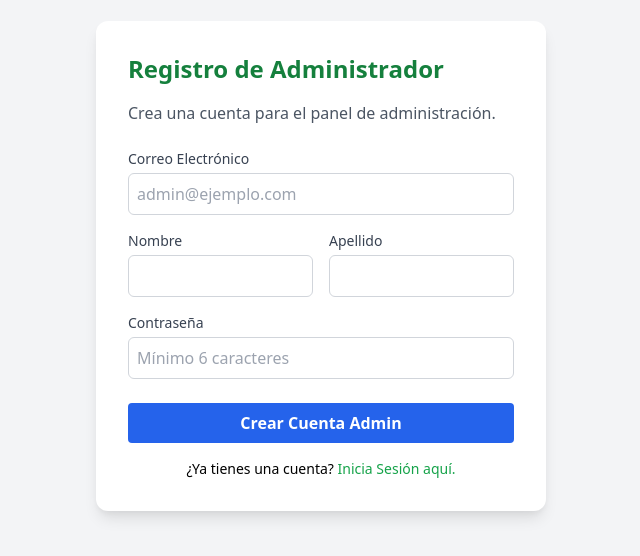
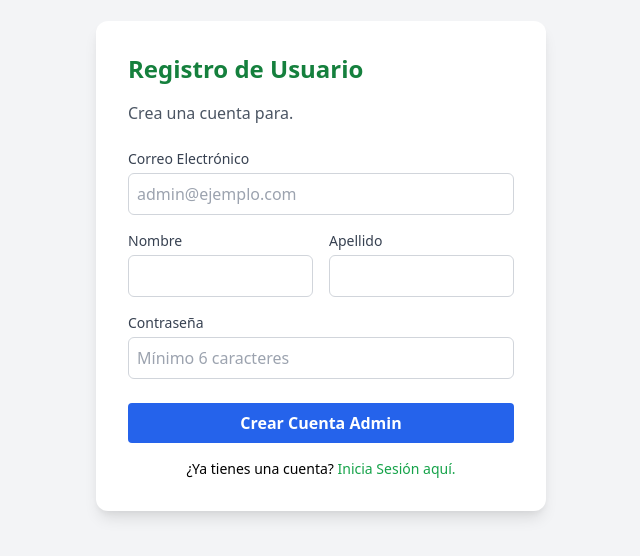
Before and after one commit to medein/profutbol, a plain HTML site: page registro.html in a window 1280 px wide. Shown: the part 134-690 px from the top of the page, without its empty margins (319-959 px from the left). Drawn offline with nearby package versions, Linux system fonts and the light colour scheme.

Commit message:
feat: Se implementa la página de registro (registro.html) con rol 'usua

```diff
--- a/registro.html
+++ b/registro.html
@@ -3,7 +3,7 @@
 <head>
     <meta charset="UTF-8">
     <meta name="viewport" content="width=device-width, initial-scale=1.0">
-    <title>Registro Admin - ProFutbol</title>
+    <title>Registro Usuario - ProFutbol</title>
     <script src="https://cdn.tailwindcss.com"></script>
     <style>
         body {
@@ -32,8 +32,8 @@
 </head>
 <body>
     <div class="card">
-        <h2 class="text-2xl font-bold text-green-700 mb-4">Registro de Administrador</h2>
-        <p class="mb-6 text-gray-600">Crea una cuenta para el panel de administración.</p>
+        <h2 class="text-2xl font-bold text-green-700 mb-4">Registro de Usuario</h2>
+        <p class="mb-6 text-gray-600">Crea una cuenta para.</p>
 
         <form id="registroAdminForm">
             <div id="message" class="mb-4 p-3 rounded text-sm hidden"></div>
@@ -139,7 +139,7 @@
                     apellido: apellido,
                     fecha_registro: serverTimestamp(),
                     // CRÍTICO: Asignar el rol de administrador para la seguridad en index.html
-                    rol: 'admin'
+                    rol: 'usuario'
                 };
 
                 const userRef = doc(db, USUARIOS_COLLECTION_PATH, uid);
```
